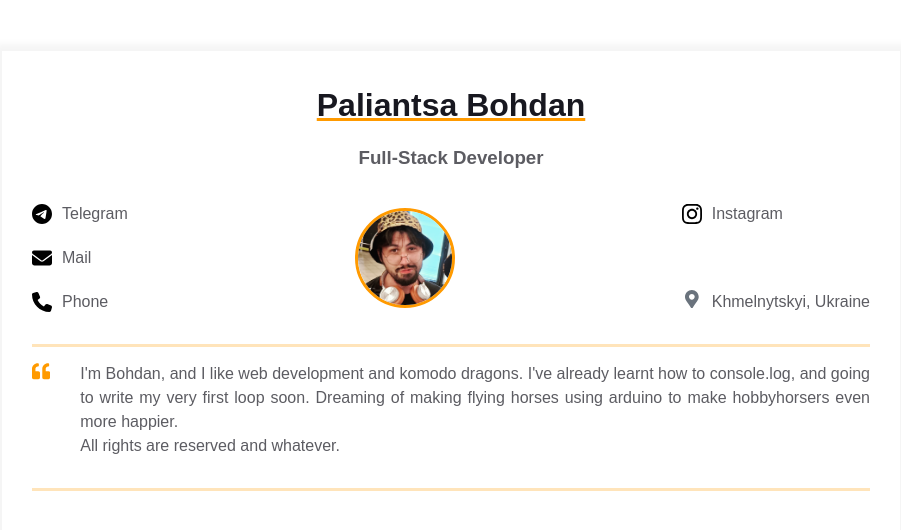
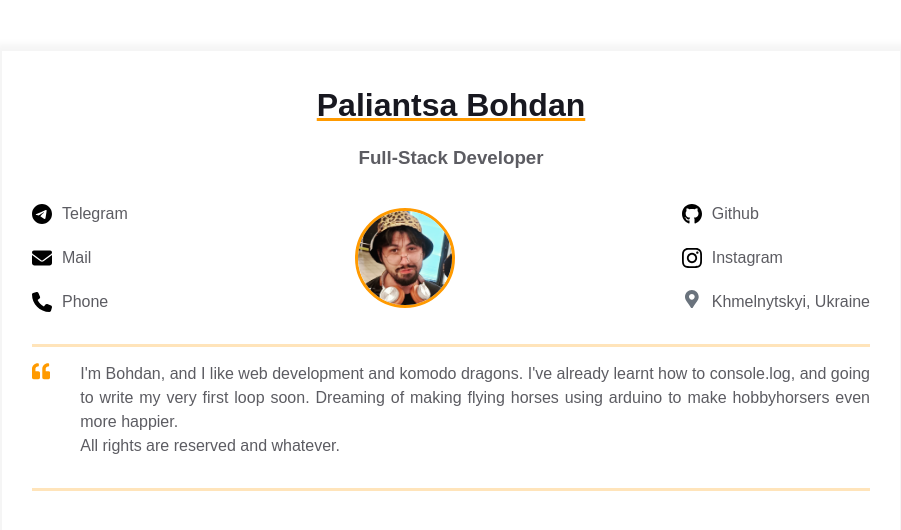
Before and after one commit to h4vefundieyoung/homepage, a plain HTML site: page index.html in a window 1280 px wide. Shown: the whole page, without its empty margins (189-1090 px from the left). Drawn offline with Linux system fonts and the light colour scheme.

Commit message:
feat/add github link to contacts HOW COULD I FORGET

```diff
--- a/index.html
+++ b/index.html
@@ -49,6 +49,15 @@
               <img class="contact-info__avatar" src="assets/face.jpg" alt="Avatar" />
             </div>
             <div class="contact-info__block">
+              <a rel="author" href="https://github.com/h4vefundieyoung" class="contact-info__item">
+                <div class="contact-info__item-icon-wrapper">
+                  <svg xmlns="http://www.w3.org/2000/svg" viewBox="0 0 496 512">
+                    <path
+                      d="M165.9 397.4c0 2-2.3 3.6-5.2 3.6-3.3 .3-5.6-1.3-5.6-3.6 0-2 2.3-3.6 5.2-3.6 3-.3 5.6 1.3 5.6 3.6zm-31.1-4.5c-.7 2 1.3 4.3 4.3 4.9 2.6 1 5.6 0 6.2-2s-1.3-4.3-4.3-5.2c-2.6-.7-5.5 .3-6.2 2.3zm44.2-1.7c-2.9 .7-4.9 2.6-4.6 4.9 .3 2 2.9 3.3 5.9 2.6 2.9-.7 4.9-2.6 4.6-4.6-.3-1.9-3-3.2-5.9-2.9zM244.8 8C106.1 8 0 113.3 0 252c0 110.9 69.8 205.8 169.5 239.2 12.8 2.3 17.3-5.6 17.3-12.1 0-6.2-.3-40.4-.3-61.4 0 0-70 15-84.7-29.8 0 0-11.4-29.1-27.8-36.6 0 0-22.9-15.7 1.6-15.4 0 0 24.9 2 38.6 25.8 21.9 38.6 58.6 27.5 72.9 20.9 2.3-16 8.8-27.1 16-33.7-55.9-6.2-112.3-14.3-112.3-110.5 0-27.5 7.6-41.3 23.6-58.9-2.6-6.5-11.1-33.3 2.6-67.9 20.9-6.5 69 27 69 27 20-5.6 41.5-8.5 62.8-8.5s42.8 2.9 62.8 8.5c0 0 48.1-33.6 69-27 13.7 34.7 5.2 61.4 2.6 67.9 16 17.7 25.8 31.5 25.8 58.9 0 96.5-58.9 104.2-114.8 110.5 9.2 7.9 17 22.9 17 46.4 0 33.7-.3 75.4-.3 83.6 0 6.5 4.6 14.4 17.3 12.1C428.2 457.8 496 362.9 496 252 496 113.3 383.5 8 244.8 8zM97.2 352.9c-1.3 1-1 3.3 .7 5.2 1.6 1.6 3.9 2.3 5.2 1 1.3-1 1-3.3-.7-5.2-1.6-1.6-3.9-2.3-5.2-1zm-10.8-8.1c-.7 1.3 .3 2.9 2.3 3.9 1.6 1 3.6 .7 4.3-.7 .7-1.3-.3-2.9-2.3-3.9-2-.6-3.6-.3-4.3 .7zm32.4 35.6c-1.6 1.3-1 4.3 1.3 6.2 2.3 2.3 5.2 2.6 6.5 1 1.3-1.3 .7-4.3-1.3-6.2-2.2-2.3-5.2-2.6-6.5-1zm-11.4-14.7c-1.6 1-1.6 3.6 0 5.9 1.6 2.3 4.3 3.3 5.6 2.3 1.6-1.3 1.6-3.9 0-6.2-1.4-2.3-4-3.3-5.6-2z" />
+                  </svg>
+                </div>
+                <span>Github</span>
+              </a>
               <a rel="author" href="https://www.instagram.com/h4vefundieyoung" class="contact-info__item">
                 <div class="contact-info__item-icon-wrapper">
                   <svg xmlns="http://www.w3.org/2000/svg" viewBox="0 0 448 512">
@@ -77,20 +86,14 @@
         <div class="resume__block">
           <div class="intro">
             <div class="intro__icon-wrapper">
-              <svg
-                class="intro__icon"
-                xmlns="http://www.w3.org/2000/svg"
-                viewBox="0 0 512 512"
-              >
-                <path
-                  d="M464 256h-80v-64c0-35.3 28.7-64 64-64h8c13.3 0 24-10.7
+              <svg class="intro__icon" xmlns="http://www.w3.org/2000/svg" viewBox="0 0 512 512">
+                <path d="M464 256h-80v-64c0-35.3 28.7-64 64-64h8c13.3 0 24-10.7
                   24-24V56c0-13.3-10.7-24-24-24h-8c-88.4 0-160 71.6-160 160v240c0
                   26.5 21.5 48 48 48h128c26.5 0 48-21.5
                   48-48V304c0-26.5-21.5-48-48-48zm-288 0H96v-64c0-35.3 28.7-64
                   64-64h8c13.3 0 24-10.7 24-24V56c0-13.3-10.7-24-24-24h-8C71.6
                   32 0 103.6 0 192v240c0 26.5 21.5 48 48 48h128c26.5 0 48-21.5
-                  48-48V304c0-26.5-21.5-48-48-48z"
-                ></path>
+                  48-48V304c0-26.5-21.5-48-48-48z"></path>
               </svg>
             </div>
             <p class="intro_text">
```
